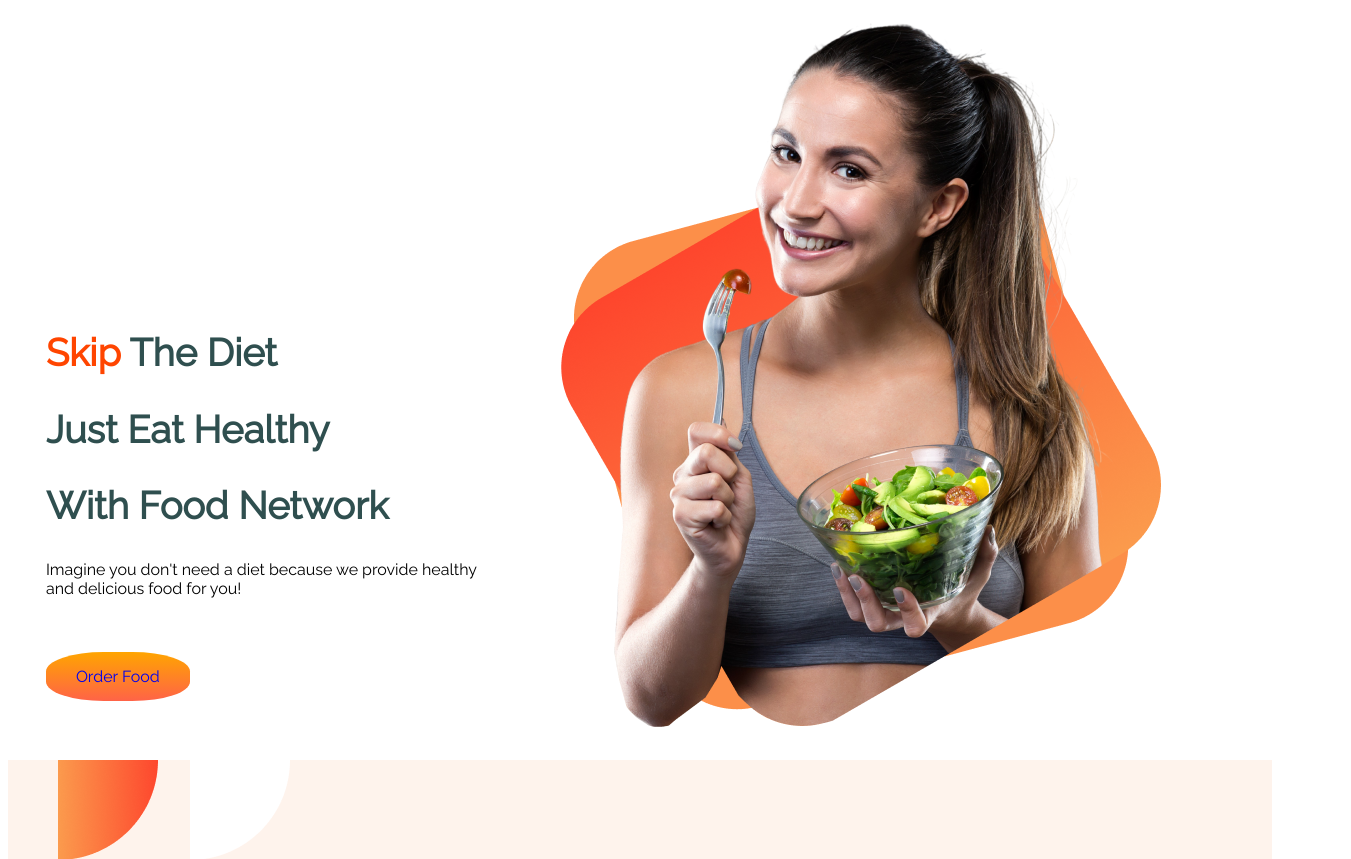
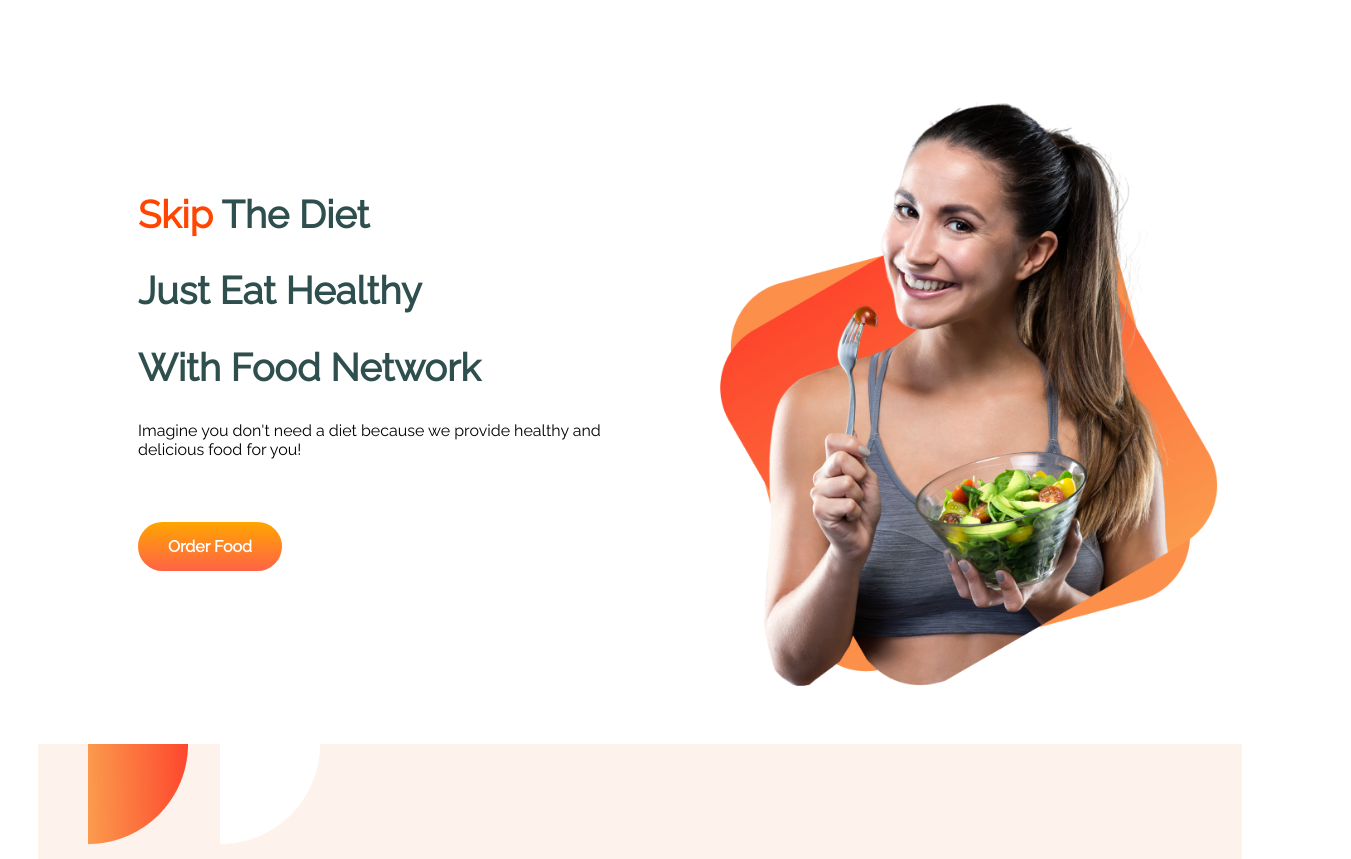
Before and after one commit to jhankarpher0/assaignment-1, a plain HTML site: page index.html in a window 1280 px wide. Shown: the top 859 px of the page, 1351 px wide, since content can reach past the window. Drawn offline with Linux system fonts and the light colour scheme.

Commit message:
submit-assaignment

```diff
--- a/index.html
+++ b/index.html
@@ -16,7 +16,7 @@
 
 <body>
     <section>
-        <div class="first-head">
+        <div id="maria" class="first-head">
             <h1><span class="color">Skip</span> The Diet</h1>
             <h1>Just Eat Healthy</h1>
             <h1>With Food Network</h1>
@@ -25,7 +25,7 @@
                 healthy and delicious food for you!</p>
             <a class="link-button" target="_blank" href="https://github.com/jhankarpher0/assaignment-1">Order Food</a>
         </div>
-        <div class="group-img">
+        <div class="first-head">
             <img src="images/female/Group 8425.png" alt="">
         </div>
     </section>
--- a/style.css
+++ b/style.css
@@ -16,24 +16,28 @@ h1 {
 
 section {
     display: flex;
+    margin: 30px;
 }
 
-.group-img {
-    width: 80%;
-    margin-left: 2%;
 
+
+.first-head {
+    margin-top: 5%;
+    margin-left: 3%;
 }
 
-.first-head {
-    margin-top: 23%;
-    margin-left: 3%;
+.first-head img {
+    width: 100%;
+    margin-right: 20%;
 }
 
 .link-button {
     text-decoration: none;
+    font-weight: 800;
     background-image: linear-gradient(orange, tomato);
+    color: white;
     padding: 15px 30px;
-    border-radius: 40%;
+    border-radius: 40px;
 }
 
 .sefoda {
@@ -57,7 +61,7 @@ section {
     padding: 10px 30px;
     font-weight: 700;
     color: white;
-    border-radius: 30%;
+    border-radius: 30px;
 }
 
 .middle-part {
@@ -112,3 +116,8 @@ section {
     height: 200px;
     color: white;
 }
+
+#maria {
+    margin-top: 130px;
+    margin-left: 100px;
+}
```
